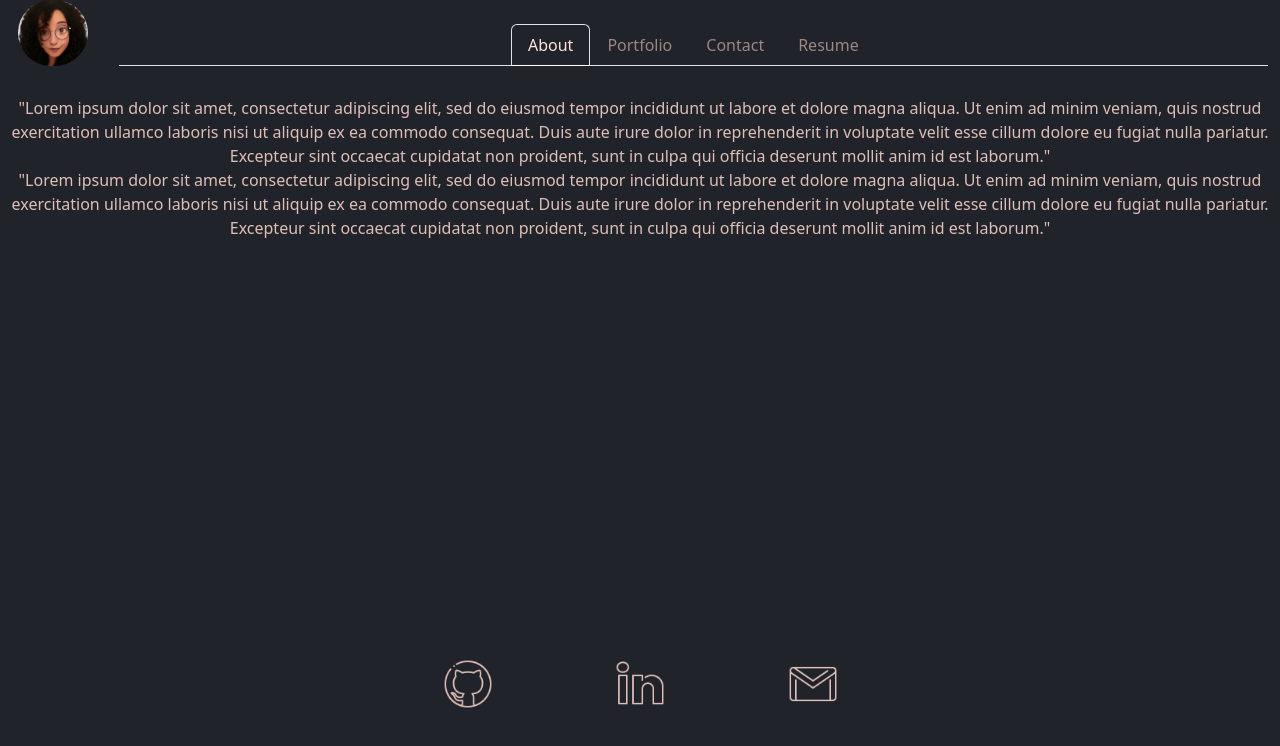
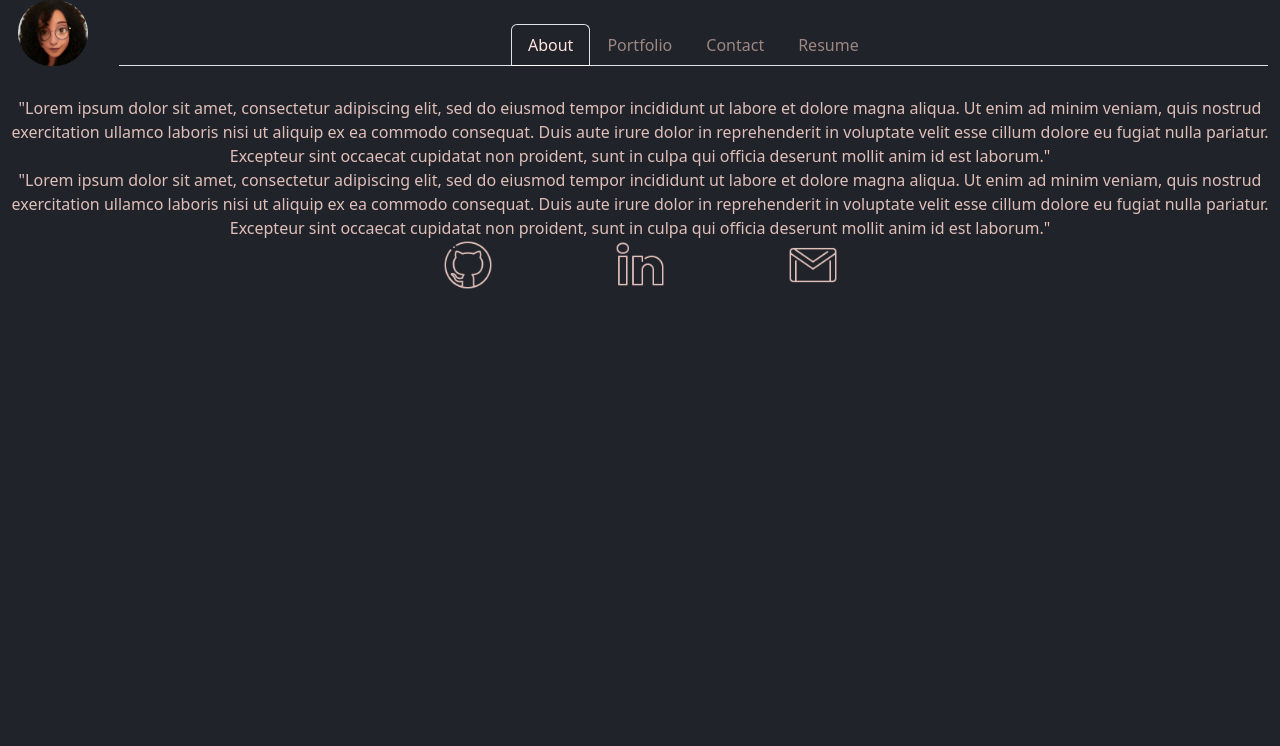
Before and after one commit to lilianaba/portfolio, a React (Create React App) app: page / in a window 1280 px wide. Shown: the top 746 px of the page. Built offline with nearby package versions, Linux system fonts and the light colour scheme; a web font is replaced by a local one.

Commit message:
some more styling

```diff
--- a/src/index.css
+++ b/src/index.css
@@ -4,6 +4,7 @@
   --text: #c4afab;
   --text-dark: #9c8782;
   --active: #ffe4de;
+  height: 100%;
 }
 
 html {
@@ -20,7 +21,7 @@ body {
   -moz-osx-font-smoothing: grayscale;
   display: flex;
   flex-direction: column;
-  height: 90%;
+  height: 100%;
   padding-bottom: 6.74rem;
   position: relative;
   background-color: var(--fondo) !important;
@@ -29,7 +30,7 @@ body {
 footer {
   background-color: var(--fondo);
   margin-top: auto;
-  position: absolute;
+  position: relative;
   bottom: 0;
   left: 0;
   text-align: center;
@@ -57,7 +58,12 @@ code {
   align-content: center;
   width: 50vw;
 }
-
+/* .App{
+  height: 100%;
+  display: flex;
+  flex-direction: column;
+  justify-content: flex-end;
+} */
 .logo {
   width: 50px;
   /* height:70%; */
```
